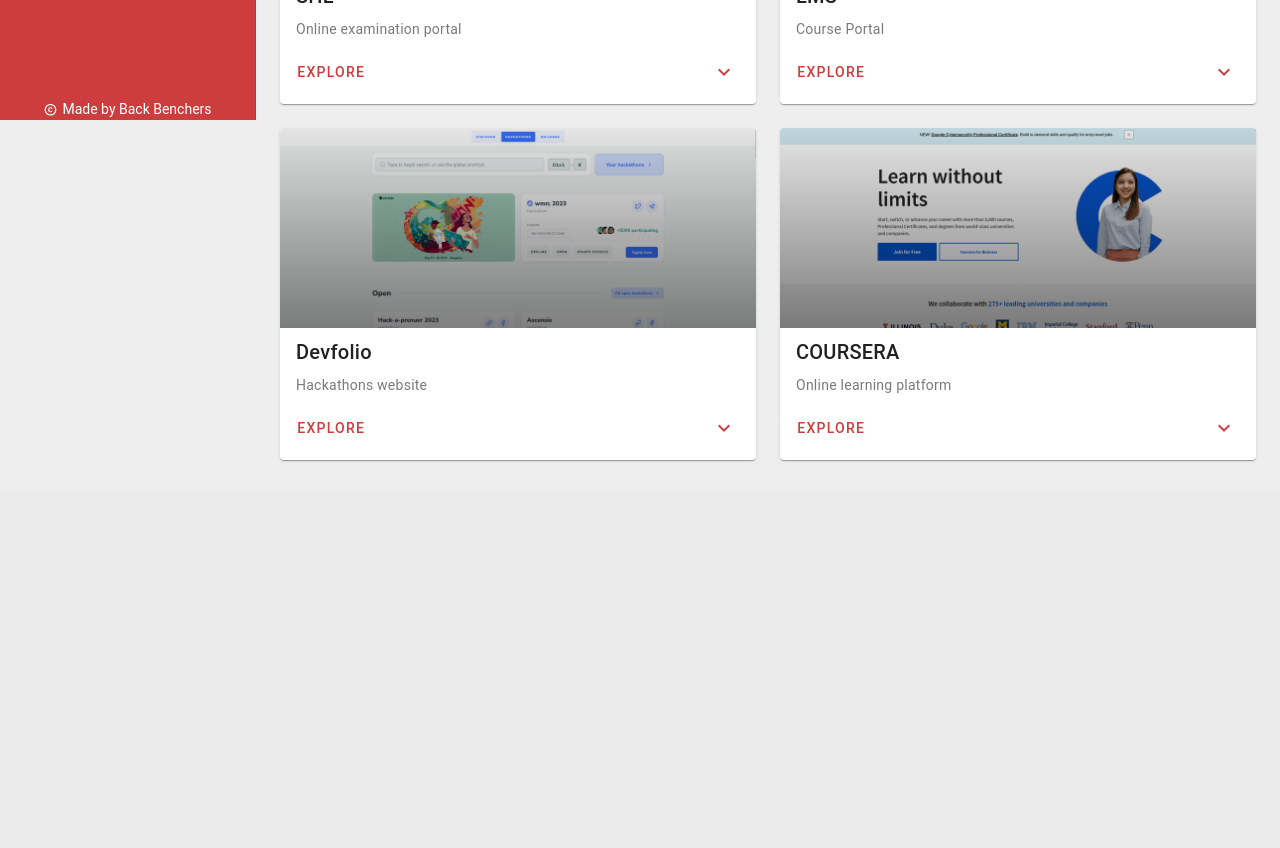
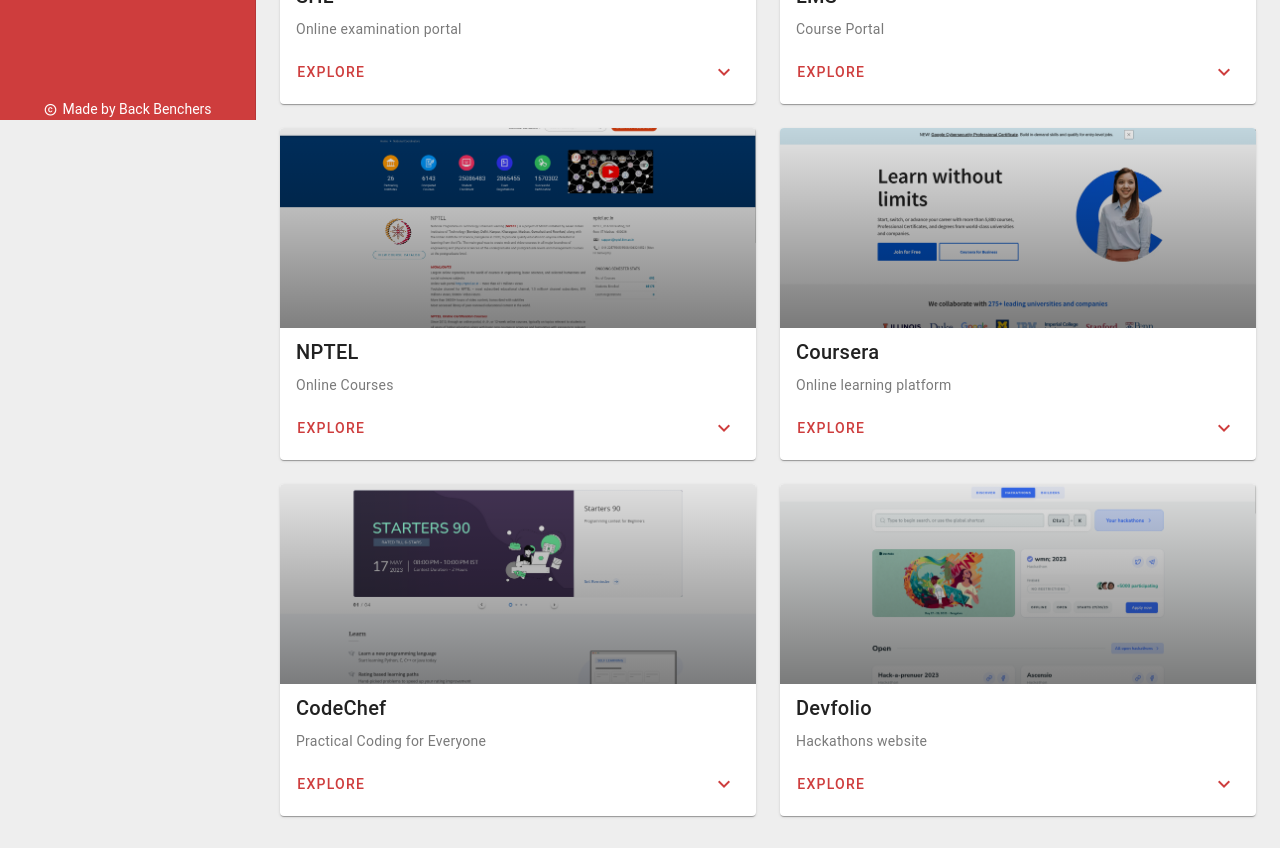
Before and after one commit to pallabez/CU-Guide, a Nuxt app: page / in a window 1280 px wide. Shown: the part 680-1528 px from the top of the page. Before the commit the page ends 1172 px from the top, so only its background shows below. Built offline with nearby package versions, Linux system fonts and the light colour scheme.

Commit message:
add codechef and nptel

```diff
--- /dev/null
+++ b/pages/faq.vue
@@ -0,0 +1,41 @@
+<template>
+    <v-row>
+        <v-col v-for="card in cards" :key="card" cols="12">
+            <v-card>
+
+                <v-list lines="two">
+                    <v-list-subheader>{{ card }}</v-list-subheader>
+                    <template v-for="n in 6" :key="n">
+                        <v-list-item>
+                            <template v-slot:prepend>
+                                <v-avatar color="grey-darken-1"></v-avatar>
+                            </template>
+
+                            <v-list-item-title>Message {{ n }}</v-list-item-title>
+
+                            <v-list-item-subtitle>
+                                Lorem ipsum dolor sit amet, consectetur adipisicing elit. Nihil repellendus distinctio
+                                similique
+                            </v-list-item-subtitle>
+                        </v-list-item>
+
+                        <v-divider v-if="n !== 6" :key="`divider-${n}`" inset></v-divider>
+                    </template>
+                </v-list>
+            </v-card>
+        </v-col>
+    </v-row>
+</template>
+
+<script>
+export default {
+    data: () => ({
+        faqs: [
+            {
+                question: '',
+                answer: '',
+            }
+        ]
+    })
+}
+</script>
--- a/pages/index.vue
+++ b/pages/index.vue
@@ -1,7 +1,7 @@
 <template>
     <v-row>
         <v-col v-for="website in websites" :key="website.title" cols="12" md="6">
-            <website-card :website="website"/>
+            <website-card :website="website" />
         </v-col>
     </v-row>
 </template>
@@ -62,6 +62,48 @@
                 ],
             },
             {
+                title: 'NPTEL',
+                image: '/images/NPTEL.png',
+                description: 'Online Courses',
+                link: 'https://swayam.gov.in/nc_details/NPTEL',
+                subpoints: [
+                    'Courses from IIT / NIT',
+                    'Different Courses for any Branch of Engineering',
+                    'MOOCs Courses',
+                    'Valid Certification Among Universities',
+                    'Weekly Solutions',
+                    'Assignments',
+                ],
+            },
+            {
+                title: 'Coursera',
+                image: '/images/COURSERA.png',
+                description: 'Online learning platform',
+                link: 'https://www.coursera.org/',
+                subpoints: [
+                    'Various Courses',
+                    'Specializations',
+                    'Certification of Top Colleges',
+                    'Top Company Courses',
+                    'Projects',
+                    'MOOCS courses',
+                ],
+            },
+            {
+                title: 'CodeChef',
+                image: '/images/CodeChef.png',
+                description: 'Practical Coding for Everyone',
+                link: 'https://www.codechef.com/',
+                subpoints: [
+                    'Coding Practice',
+                    'Different Programming Languages',
+                    'Ranking among Others',
+                    'Interview Questions',
+                    'Programming Solutions',
+                    'Profile',
+                ],
+            },
+            {
                 title: 'Devfolio',
                 image: '/images/DEVFOLIO.png',
                 description: 'Hackathons website',
@@ -75,20 +117,6 @@
                     'Ranking',
                 ],
             },
-            {
-                title: 'COURSERA',
-                image: '/images/COURSERA.png',
-                description: 'Online learning platform',
-                link: 'https://www.coursera.org/',
-                subpoints: [
-                    'Various Courses',
-                    'Specializations',
-                    'Certification of Top Colleges',
-                    'Top Company Courses',
-                    'Projects',
-                    'MOOCS courses',
-                ],
-            },
         ]
     })
 }
```
Also changed, not shown: public/images/CodeChef.png (added), public/images/NPTEL.png (added).
